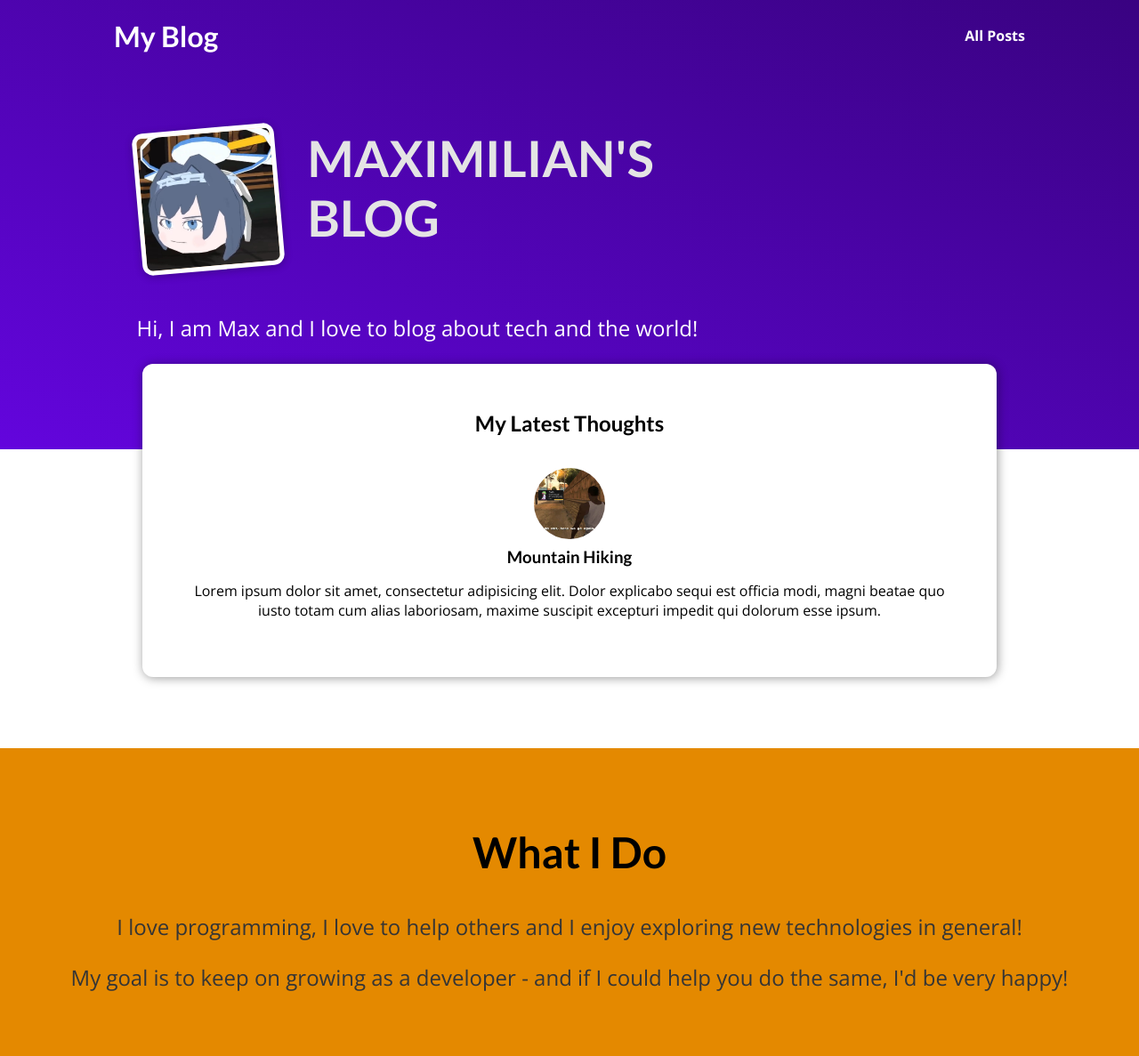
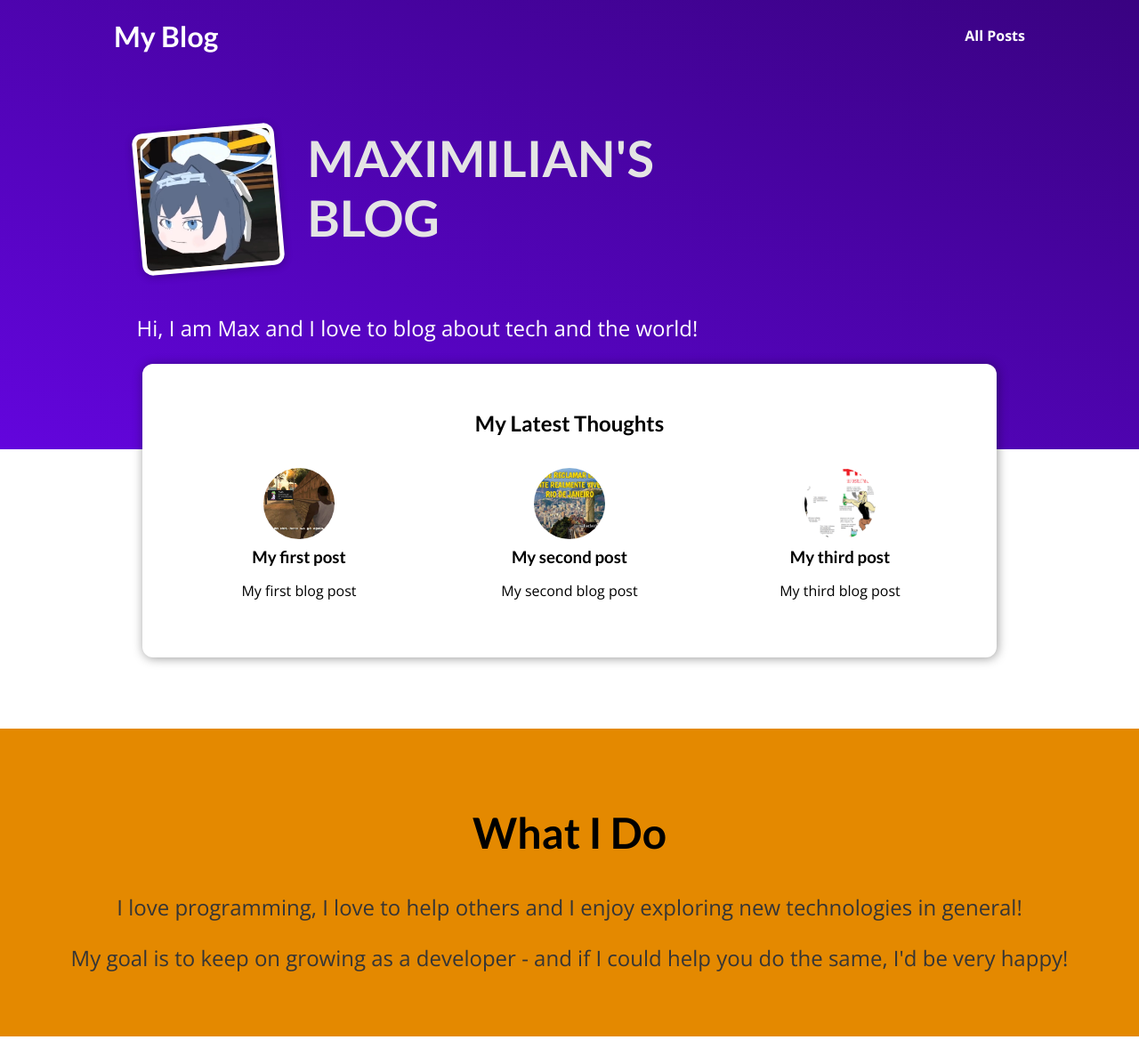
Before and after one commit to bernardopiane/my_site, a Django app: page / in a window 1280 px wide. Shown: the whole page at 89% size. After the commit the page ends 1165 px from the top, so only its background shows below. Run offline with Django 3.2, Linux system fonts and the light colour scheme.

Commit message:
latest posts

```diff
--- a/blog/templates/blog/includes/post.html
+++ b/blog/templates/blog/includes/post.html
@@ -2,16 +2,11 @@
 <li>
   <article class="post">
   {% comment %} Link for the post details page using the post slug {% endcomment %}
-    <a href="{% url 'post-detail-page' "the-mountains" %}">
-      <img src="{% static 'blog/images/1.png' %}" alt="Mountain Hiking" />
+    <a href="{% url 'post-detail-page' post.slug %}">
+      <img src="{% static 'blog/images/'|add:post.image %}" alt="{{ post.title }}" />
       <div class="post__content">
-        <h3>Mountain Hiking</h3>
-        <p>
-          Lorem ipsum dolor sit amet, consectetur adipisicing elit. Dolor
-          explicabo sequi est officia modi, magni beatae quo iusto totam cum
-          alias laboriosam, maxime suscipit excepturi impedit qui dolorum esse
-          ipsum.
-        </p>
+        <h3>{{ post.title }}</h3>
+        <p>{{ post.excert }}</p>
       </div>
     </a>
   </article>
--- a/blog/templates/blog/index.html
+++ b/blog/templates/blog/index.html
@@ -22,7 +22,9 @@
 <section id="latest-posts">
   <h2>My Latest Thoughts</h2>
   <ul>
-    {% include "blog/includes/post.html" %}
+    {% for post in posts %}
+          {% include "blog/includes/post.html" %}
+    {% endfor %}
   </ul>
 </section>
 
--- a/blog/views.py
+++ b/blog/views.py
@@ -5,13 +5,13 @@ from django.shortcuts import render
 # Create your views here.
 
 # Dictionary with dummy data for posts including slug, title, created_date and author
-posts = [
+all_posts = [
     {
         "title": "My first post",
         "slug": "my-first-post",
         "date": date(2020, 1, 1),
         "author": "John Doe",
-        "image": "kroniicopter.png",
+        "image": "1.png",
         "excert": "My first blog post",
         "content": """Lorem ipsum dolor sit amet, consectetur adipisicing elit. Dolor
           explicabo sequi est officia modi, magni beatae quo iusto totam cum
@@ -23,7 +23,7 @@ posts = [
         "slug": "my-second-post",
         "date": date(2020, 1, 1),
         "author": "Jane Doe",
-        "image": "kroniicopter.png",
+        "image": "2.jpg",
         "excert": "My second blog post",
         "content": """Lorem ipsum dolor sit amet, consectetur adipisicing elit. Dolor
           explicabo sequi est officia modi, magni beatae quo iusto totam cum
@@ -35,18 +35,20 @@ posts = [
         "slug": "my-third-post",
         "date": date(2020, 1, 1),
         "author": "Jack Doe",
-        "image": "kroniicopter.png",
+        "image": "3.png",
         "excert": "My third blog post",
         "content": """Lorem ipsum dolor sit amet, consectetur adipisicing elit. Dolor
           explicabo sequi est officia modi, magni beatae quo iusto totam cum
           alias laboriosam, maxime suscipit excepturi impedit qui dolorum esse
           ipsum"""
-    }
+    },
 ]
 
 
 def starting_page(request):
-    return render(request, 'blog/index.html')
+    sorted_posts = sorted(all_posts, key=lambda k: k['date'], reverse=True)
+    latest_posts = sorted_posts[-3:]
+    return render(request, 'blog/index.html', {'posts': latest_posts})
 
 
 def posts(request):
```
